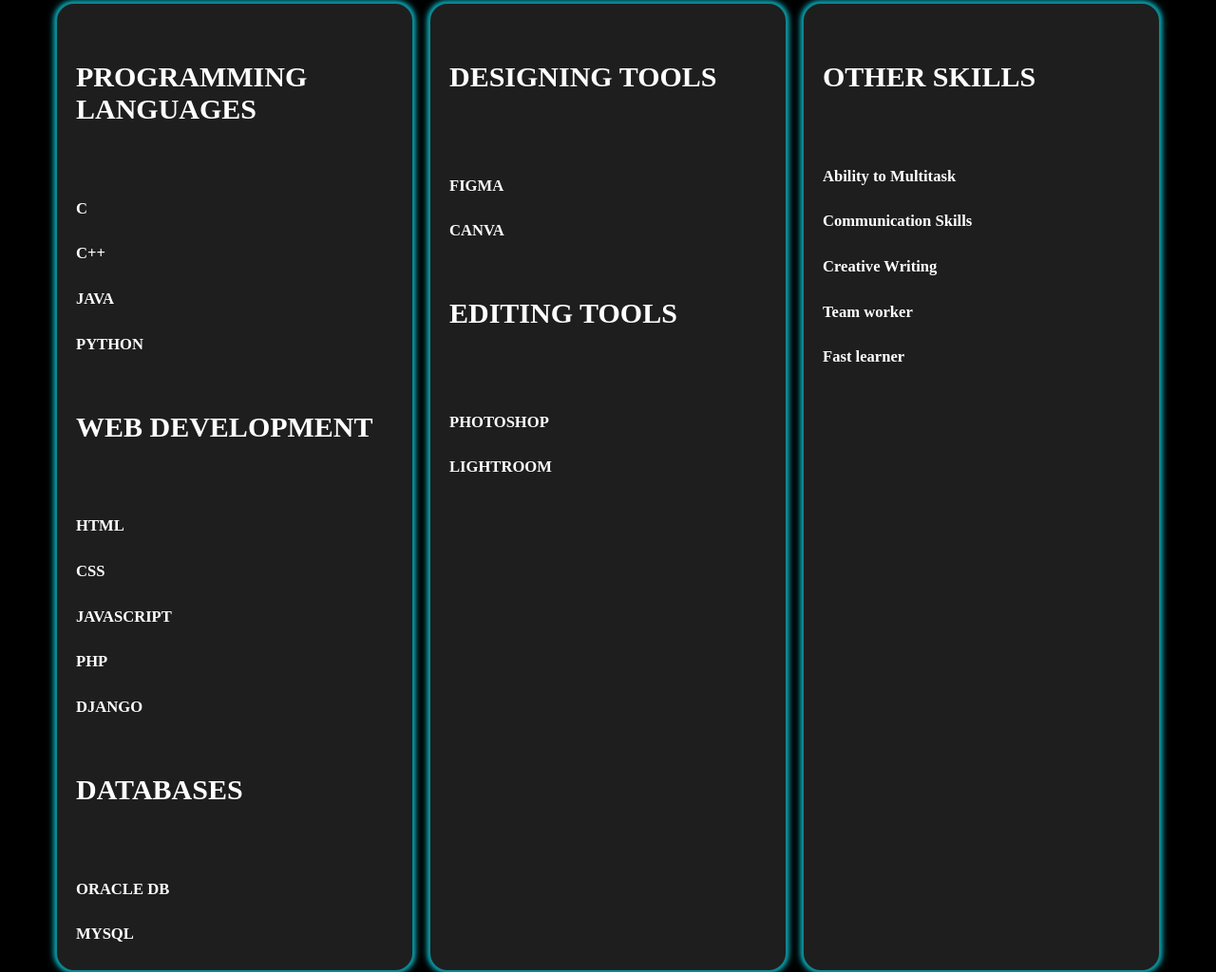
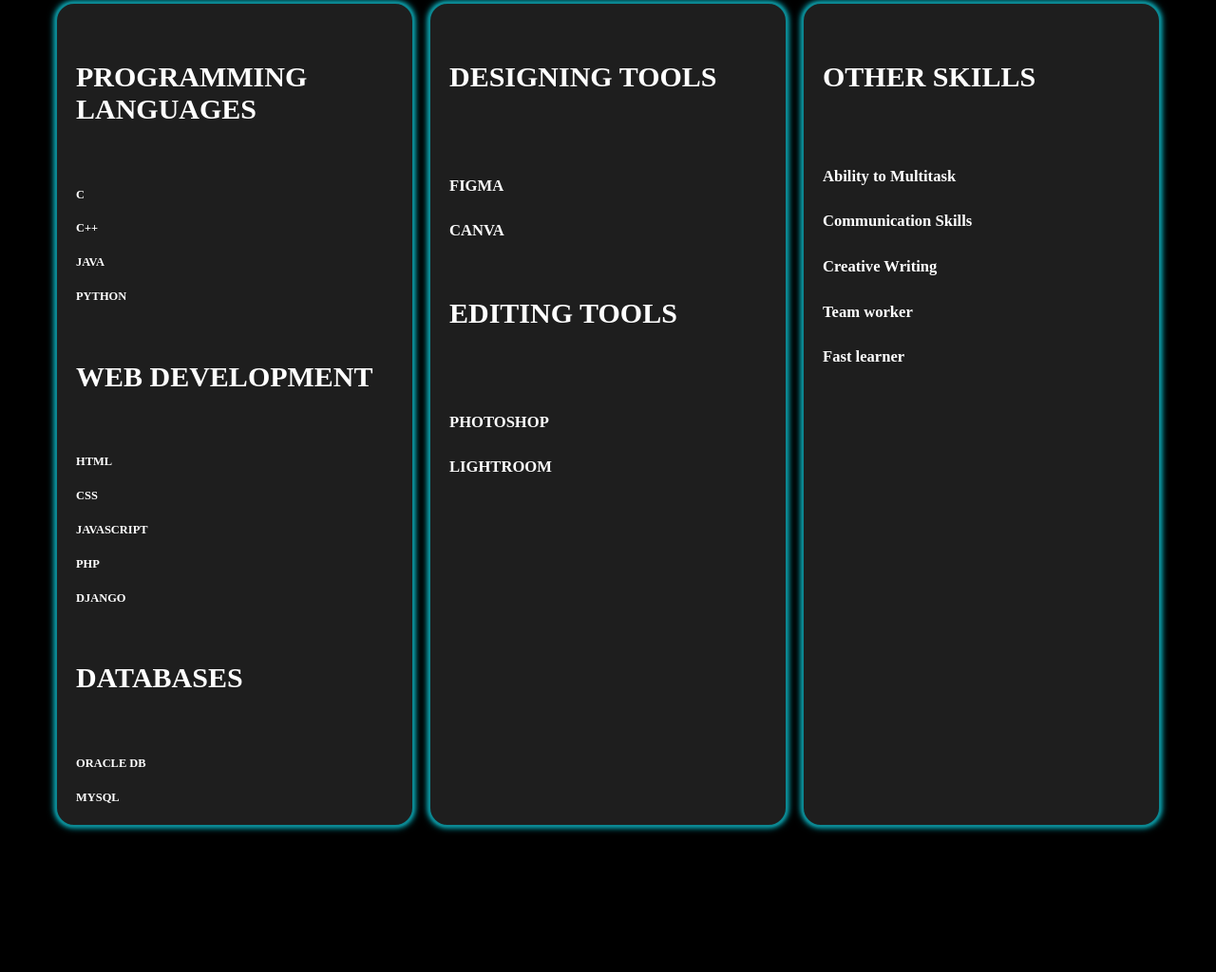
Before and after one commit to NiyathaVS/Portfolio-website, a plain HTML site: page index.html in a window 1280 px wide. Shown: the part 1950-2974 px from the top of the page at 95% size. Drawn offline with Linux system fonts and the light colour scheme.

Commit message:
committed changes

```diff
--- a/index.html
+++ b/index.html
@@ -59,14 +59,14 @@
               <div class="flex3">
                 <div class="card1">
                   <h4 style="padding-left: 20px; padding-top: 20px; font-size: 30px;">PROGRAMMING LANGUAGES</h4>
-                  <div style="padding-left: 20px; padding-top: 10px; font-size: 20px;">
+                  <div style="padding-left: 20px; padding-top: 5px; font-size: 15px;">
                     <h5>C</h5>
                     <h5>C++</h5>
                     <h5>JAVA</h5>
                     <h5>PYTHON</h5>
                   </div>
                   <h4 style="padding-left: 20px; padding-top: 20px; font-size: 30px;">WEB DEVELOPMENT</h4>
-                  <div style="padding-left: 20px; padding-top: 10px; font-size: 20px;">
+                  <div style="padding-left: 20px; padding-top: 5px; font-size: 15px;">
                     <h5>HTML</h5>
                     <h5>CSS</h5>
                     <h5>JAVASCRIPT</h5>
@@ -74,11 +74,12 @@
                     <h5>DJANGO</h5>
                   </div>
                   <h4 style="padding-left: 20px; padding-top: 20px; font-size: 30px;">DATABASES</h4>
-                  <div style="padding-left: 20px; padding-top: 10px; font-size: 20px;">
+                  <div style="padding-left: 20px; padding-top: 5px; font-size: 15px;">
                     <h5>ORACLE DB</h5>
                     <h5>MYSQL</h5>
                   </div>
                 </div>
+
                 <div class="card1">
                   <h4 style="padding-left: 20px; padding-top: 20px; font-size: 30px;">DESIGNING TOOLS</h4>
                   <div style="padding-left: 20px; padding-top: 20px; font-size: 20px;">
```
